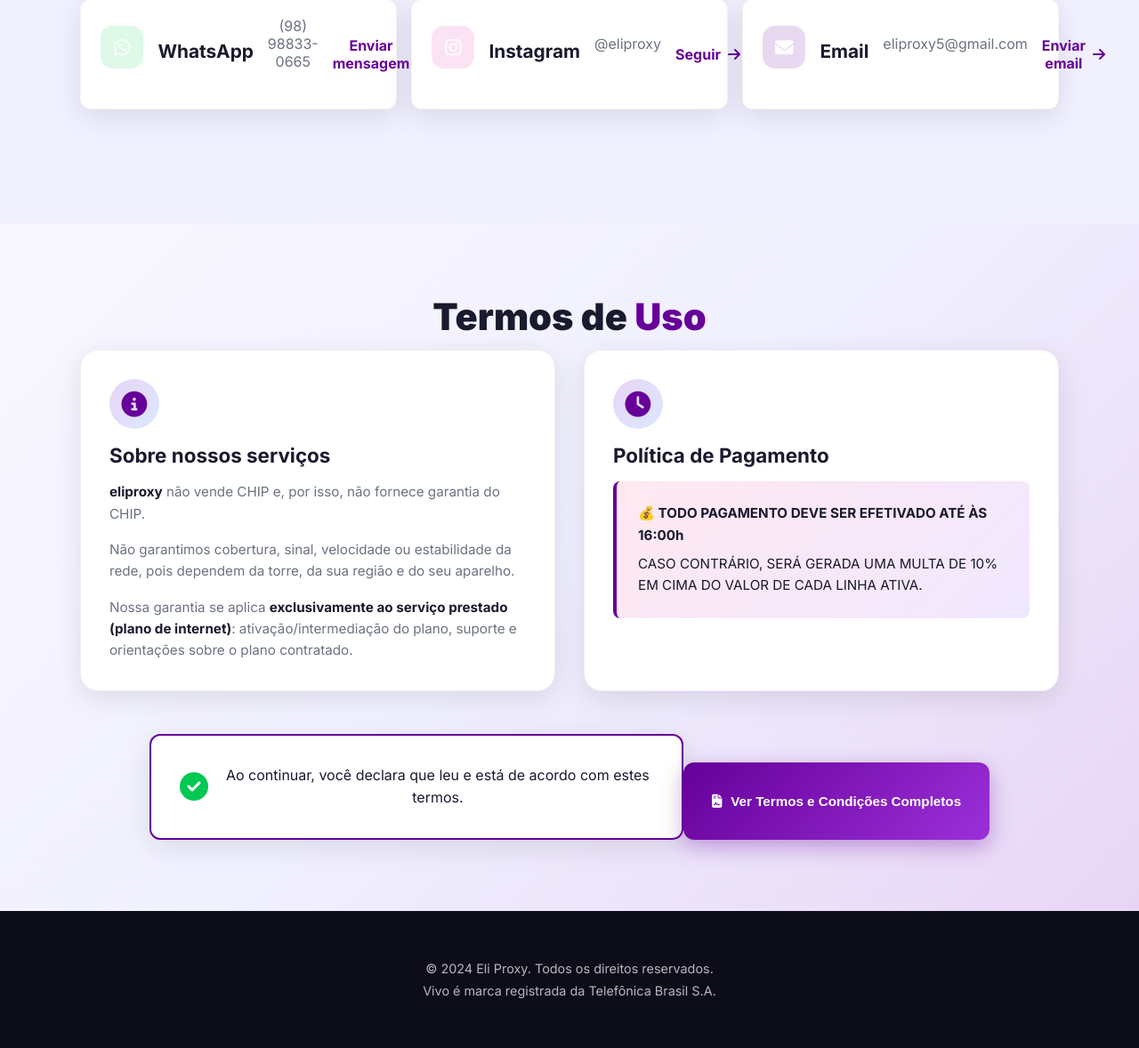
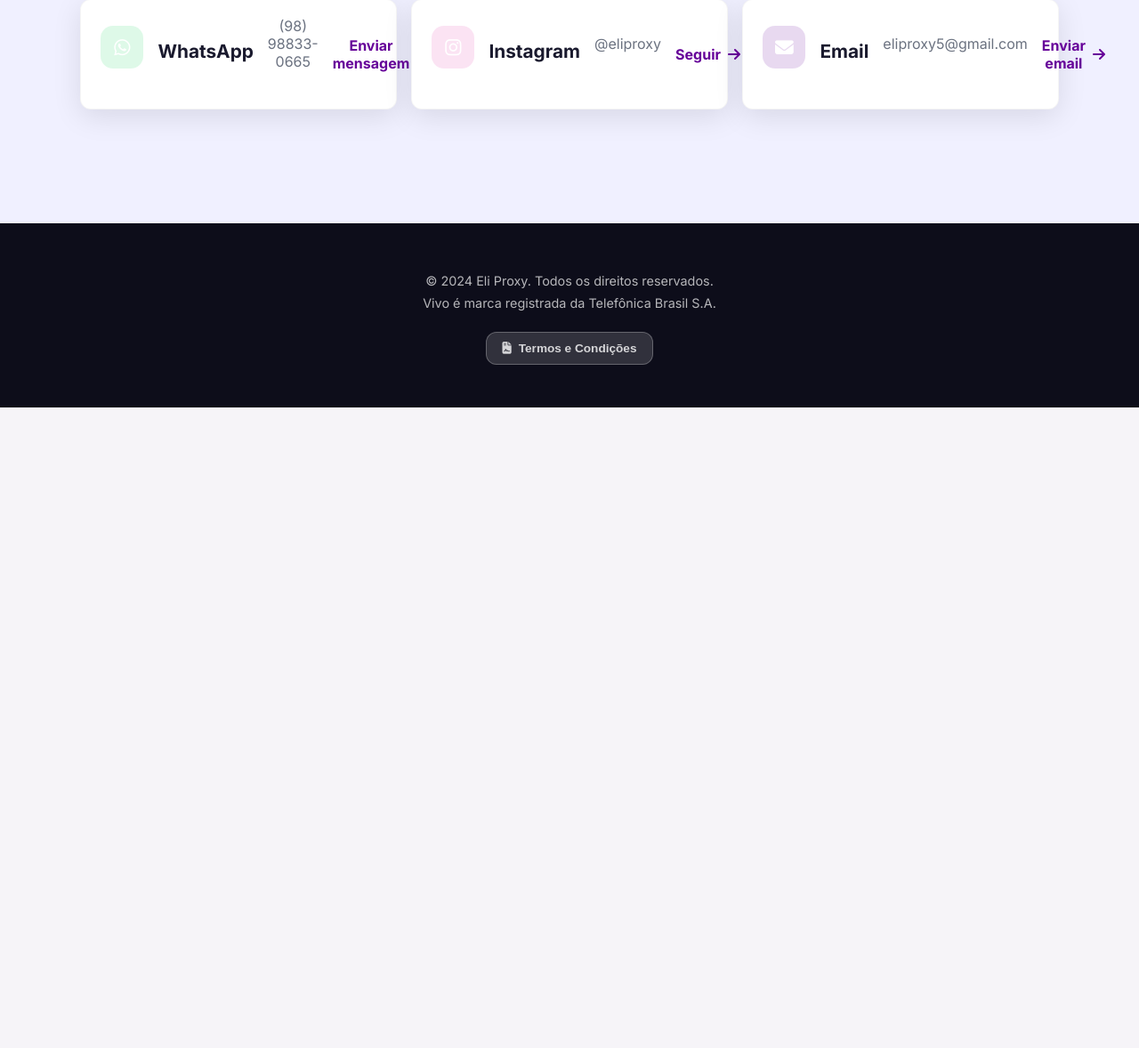
Before and after one commit to hanksff-sys/site2, a Flask app: page / in a window 1280 px wide. Shown: the part 2115-3293 px from the top of the page at 89% size. After the commit the page ends 2573 px from the top, so only its background shows below. Run offline with Flask 3, Linux system fonts and the light colour scheme.

Commit message:
Add files via upload

```diff
--- a/templates/index.html
+++ b/templates/index.html
@@ -363,49 +363,7 @@
     </div>
   </div>
 
-  <!-- ========================================
-       SEÇÃO 3: TERMOS DE USO
-       ======================================== -->
-  <section class="termos-uso" id="termos-uso">
-    <div class="section-container">
-      <h2 class="section-title">Termos de <span class="highlight">Uso</span></h2>
 
-      <div class="termos-content">
-        <div class="termos-card">
-          <div class="termos-icon">
-            <i class="fas fa-info-circle"></i>
-          </div>
-          <h3>Sobre nossos serviços</h3>
-          <ul class="termos-list">
-            <li><strong>eliproxy</strong> não vende CHIP e, por isso, não fornece garantia do CHIP.</li>
-            <li>Não garantimos cobertura, sinal, velocidade ou estabilidade da rede, pois dependem da torre, da sua região e do seu aparelho.</li>
-            <li>Nossa garantia se aplica <strong>exclusivamente ao serviço prestado (plano de internet)</strong>: ativação/intermediação do plano, suporte e orientações sobre o plano contratado.</li>
-          </ul>
-        </div>
-
-        <div class="termos-card">
-          <div class="termos-icon">
-            <i class="fas fa-clock"></i>
-          </div>
-          <h3>Política de Pagamento</h3>
-          <div class="termos-highlight">
-            <p><strong>💰 TODO PAGAMENTO DEVE SER EFETIVADO ATÉ ÀS 16:00h</strong></p>
-            <p>CASO CONTRÁRIO, SERÁ GERADA UMA MULTA DE 10% EM CIMA DO VALOR DE CADA LINHA ATIVA.</p>
-          </div>
-        </div>
-      </div>
-
-      <div class="termos-agreement">
-        <div class="agreement-box">
-          <i class="fas fa-check-circle"></i>
-          <p>Ao continuar, você declara que leu e está de acordo com estes termos.</p>
-        </div>
-        <button class="btn-termos" onclick="abrirModalTermos()">
-          <i class="fas fa-file-contract"></i> Ver Termos e Condições Completos
-        </button>
-      </div>
-    </div>
-  </section>
 
   <!-- ========================================
        MODAL: TERMOS E CONDIÇÕES
@@ -445,6 +403,9 @@
     <div class="section-container">
       <p>&copy; 2024 Eli Proxy. Todos os direitos reservados.</p>
       <p>Vivo é marca registrada da Telefônica Brasil S.A.</p>
+      <button class="btn-termos-footer" onclick="abrirModalTermos()">
+        <i class="fas fa-file-contract"></i> Termos e Condições
+      </button>
     </div>
   </footer>
 
```
